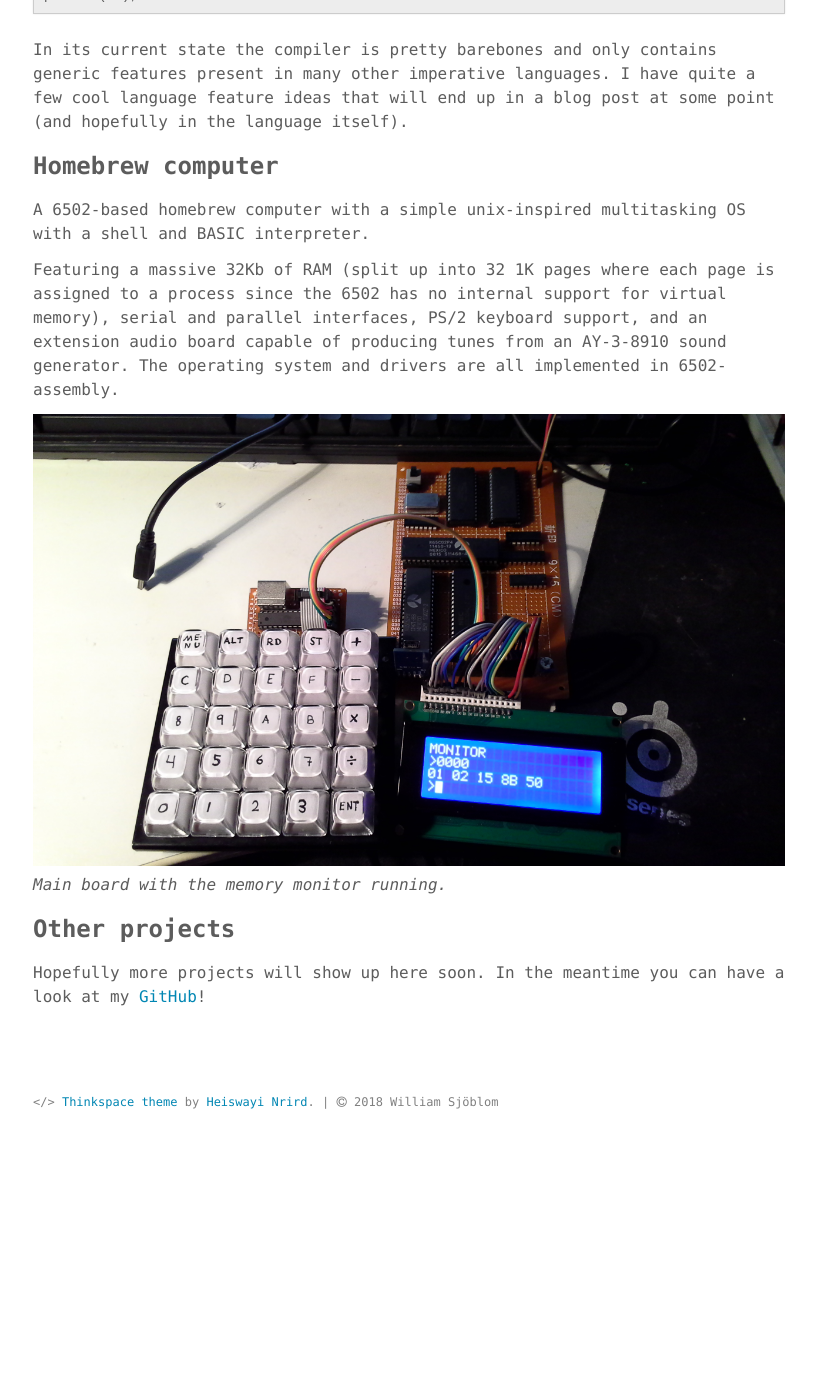
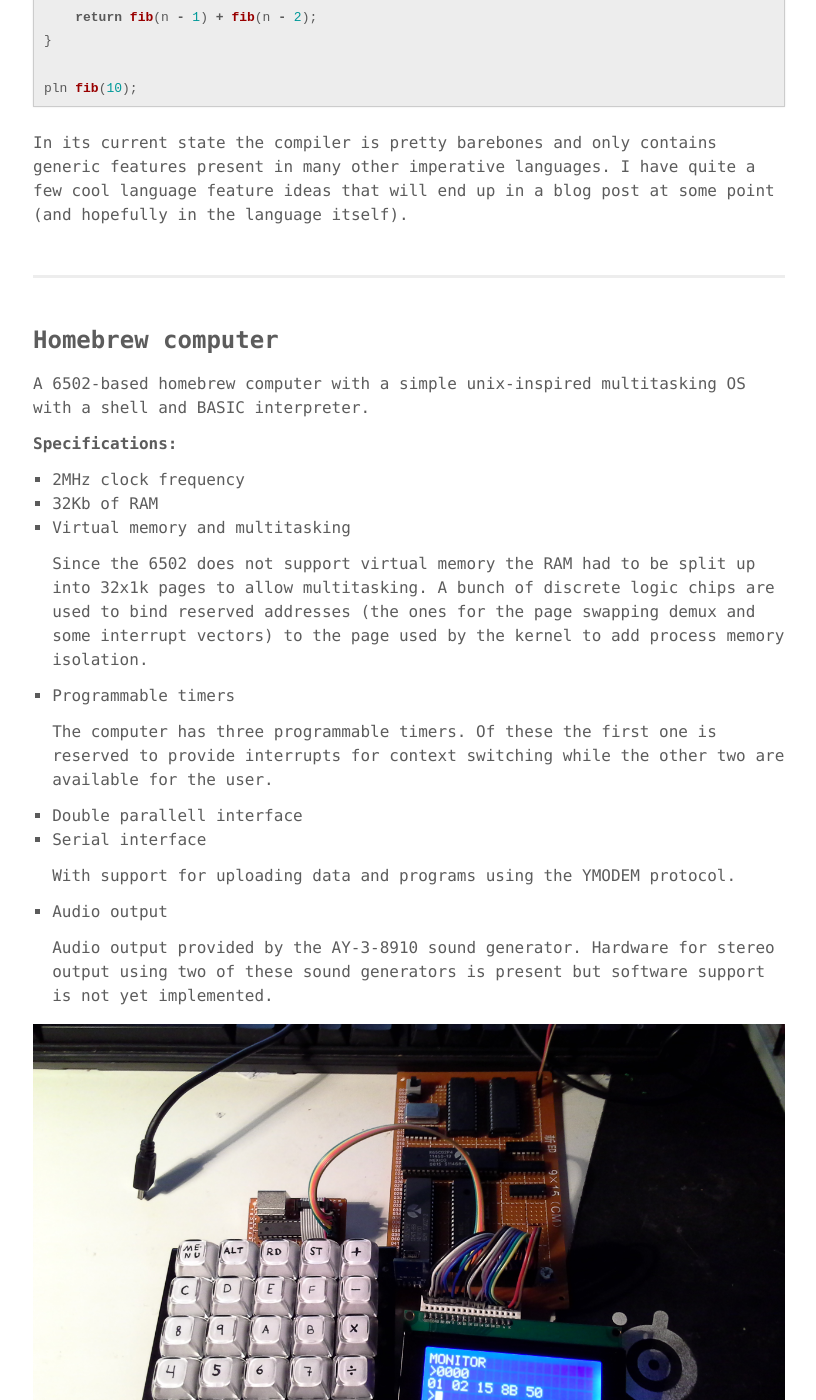
Before and after one commit to williamsjoblom/williamsjoblom.github.io, a Jekyll site: the page built from portfolio.md, in a window 1280 px wide and 1400 px high, scrolled down 1596 px. Shown: the whole window, without its empty margins (231-1047 px from the left). Built offline with Jekyll 4.4.1, drawn with Linux system fonts in a browser that asks for light colours; before the commit the page ends 2755 px from its top, so only the background shows below that.

Commit message:
Add dividers and improvements to portfolio

```diff
--- a/portfolio.md
+++ b/portfolio.md
@@ -5,14 +5,17 @@
 ---
 
 ### Mapping robot
+This project was done together with five fellow students at Linköping University for a course in construction with microcomputers during the fall of 2017.
+
 ![](../assets/images/kartrobot.jpg "Mapping robot")
-This project was done together with five fellow students at Linköping University for a course in construction with microcomputers during the fall of 2017.
 
 The main assignment was build a robot to map a maze-like course as fast as possible. The usual approach achieving this is by following a wall until you have explored the entire map. But this is far too simple right? Instead we used the more general SLAM-based approach using a LIDAR sensor, some clever algorithms and a ton of control theory; ultimately leading to a blowout in the mapping competition at the end of the semster.
 
 During the project I was mainly involved in design and construction of electronics along with micro controller programming.
 
 The project is open source and available on [GitHub](https://github.com/williamsjoblom/kmm).
+
+<div class="divider"></div>
 
 ### Digestive
 [Digestive](https://github.com/williamsjoblom/compiler-experiment) is my own programming language. Even though the JIT-compiler is far from completed it has some of the base functionality already in place. Features such as functions, basic control flow and composite data types are in a working state. One of the compilers main features is its ability to hotswap code at runtime. This means that one can magically make changes to the source code of a running program without having to restart it for the changes to have effect!
@@ -36,13 +39,34 @@
 
 In its current state the compiler is pretty barebones and only contains generic features present in many other imperative languages. I have quite a few cool language feature ideas that will end up in a blog post at some point (and hopefully in the language itself).
 
+<div class="divider"></div>
+
 ### Homebrew computer
 A 6502-based homebrew computer with a simple unix-inspired multitasking OS with a shell and BASIC interpreter.
 
-Featuring a massive 32Kb of RAM (split up into 32 1K pages where each page is assigned to a process since the 6502 has no internal support for virtual memory), serial and parallel interfaces, PS/2 keyboard support, and an extension audio board capable of producing tunes from an AY-3-8910 sound generator. The operating system and drivers are all implemented in 6502-assembly.
+**Specifications:**
+* 2MHz clock frequency
+* 32Kb of RAM
+* Virtual memory and multitasking
+
+   Since the 6502 does not support virtual memory the RAM had to be split up into 32x1k pages to allow multitasking. A bunch of discrete logic chips are used to bind reserved addresses (the ones for the page swapping demux and some interrupt vectors) to the page used by the kernel to add process memory isolation.
+
+* Programmable timers
+
+   The computer has three programmable timers. Of these the first one is reserved to provide interrupts for context switching while the other two are available for the user.
+
+* Double parallell interface
+* Serial interface
+
+   With support for uploading data and programs using the YMODEM protocol.
+* Audio output
+
+   Audio output provided by the AY-3-8910 sound generator. Hardware for stereo output using two of these sound generators is present but software support is not yet implemented.
 
 ![](../assets/images/20150525_210636.jpg "Main board")
 _Main board with the memory monitor running._
 
+<div class="divider"></div>
+
 ### Other projects
 Hopefully more projects will show up here soon. In the meantime you can have a look at my [GitHub]({{ site.author.github }})!
```
